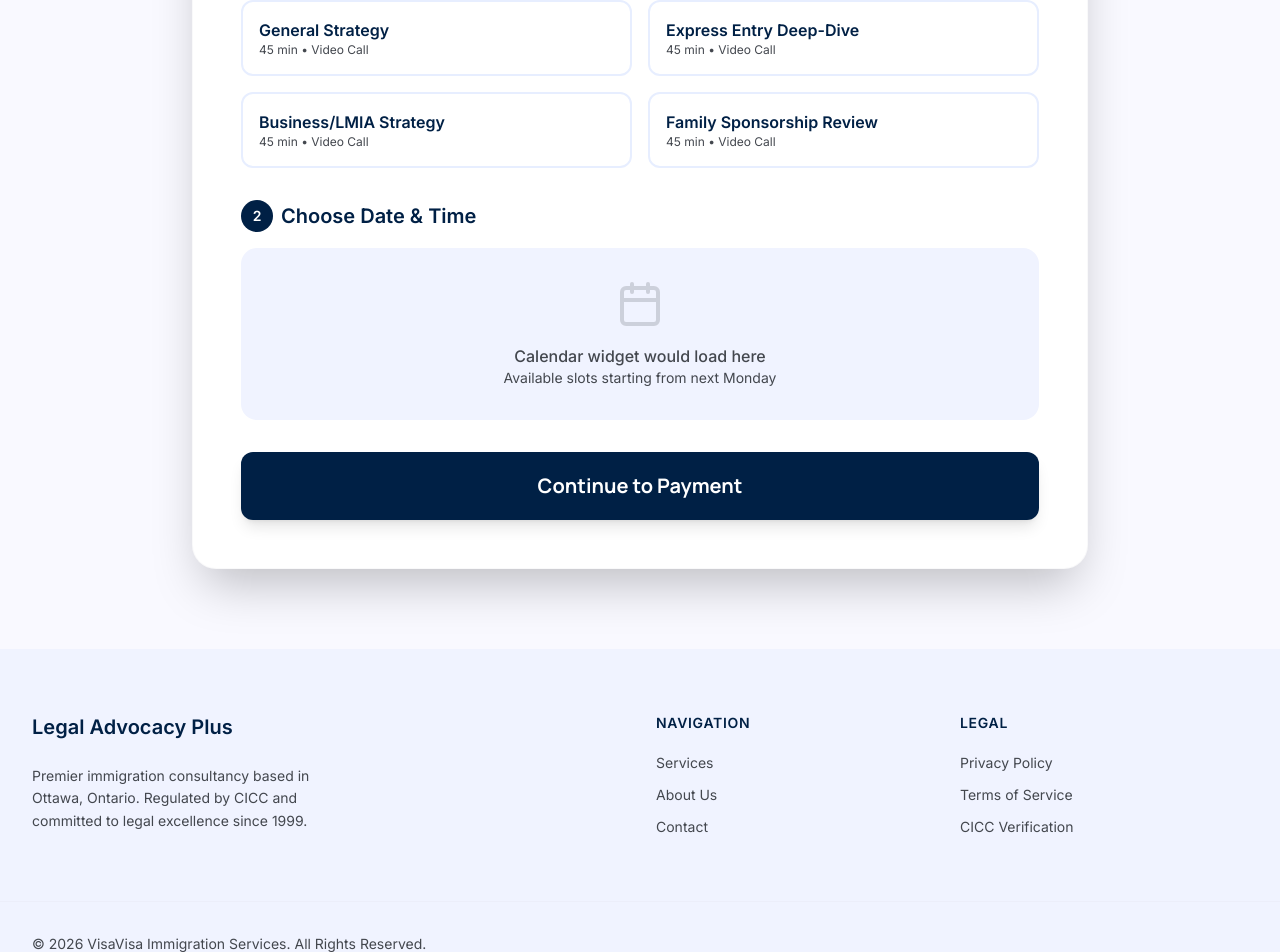
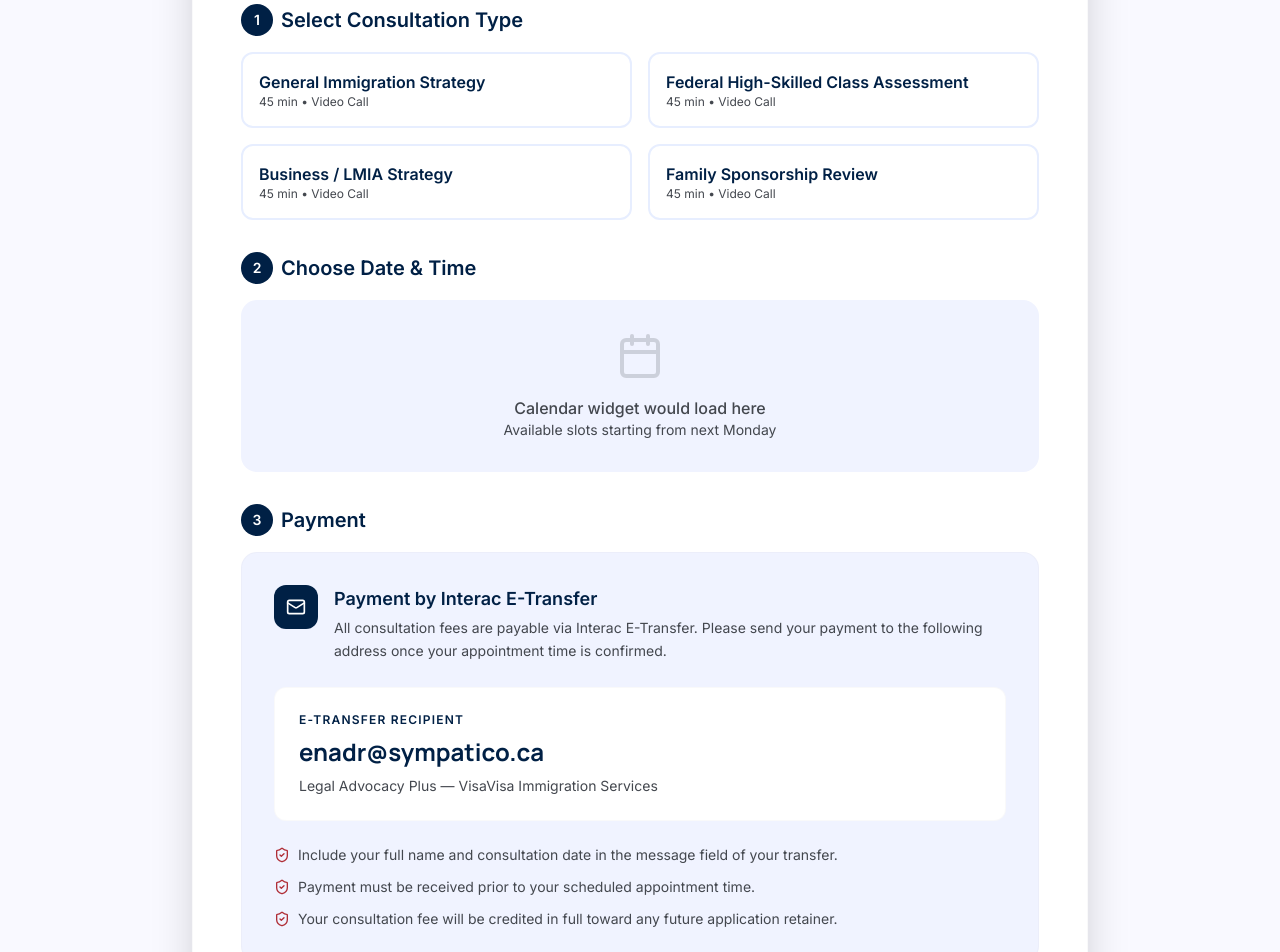
Before and after one commit to AdeSYZ/visavisa.ca, a React (Vite) app: page /book in a window 1280 px wide. Shown: the part 732-1684 px from the top of the page. Built offline with nearby package versions, Linux system fonts and the light colour scheme.

Commit message:
Add video hero, award badge, Federal High-Skilled Class update, e-transfer payment

```diff
--- a/src/pages/BookAppointment.tsx
+++ b/src/pages/BookAppointment.tsx
@@ -1,5 +1,5 @@
 import { motion } from 'motion/react';
-import { Calendar, Clock, User, ShieldCheck, Info } from 'lucide-react';
+import { Calendar, Clock, User, ShieldCheck, Info, Mail } from 'lucide-react';
 
 export default function BookAppointment() {
   return (
@@ -13,7 +13,7 @@ export default function BookAppointment() {
           >
             <h1 className="text-5xl font-headline font-extrabold text-primary mb-6">Book Your Assessment</h1>
             <p className="text-xl text-on-surface-variant leading-relaxed">
-              Start your journey with a direct, one-on-one consultation with Elie Nasrallah.
+              Begin your journey with a direct, one-on-one consultation with Elie Nasrallah, Principal Consultant.
             </p>
           </motion.div>
 
@@ -50,18 +50,23 @@ export default function BookAppointment() {
             <div className="p-8 md:p-12">
               <div className="flex items-center gap-3 text-secondary mb-8 bg-secondary/5 p-4 rounded-xl">
                 <Info className="w-5 h-5 shrink-0" />
-                <p className="text-sm font-medium">Initial assessments are subject to a professional fee which is credited toward your future application costs.</p>
+                <p className="text-sm font-medium">Initial assessments are subject to a professional fee, which is credited in full toward your future application costs.</p>
               </div>
 
               <div className="space-y-8">
-                {/* Step 1: Select Service */}
+                {/* Step 1: Select Consultation Type */}
                 <div>
                   <h2 className="text-xl font-bold text-primary mb-4 flex items-center gap-2">
                     <span className="w-8 h-8 rounded-full bg-primary text-white flex items-center justify-center text-sm">1</span>
                     Select Consultation Type
                   </h2>
                   <div className="grid md:grid-cols-2 gap-4">
-                    {['General Strategy', 'Express Entry Deep-Dive', 'Business/LMIA Strategy', 'Family Sponsorship Review'].map((type) => (
+                    {[
+                      'General Immigration Strategy',
+                      'Federal High-Skilled Class Assessment',
+                      'Business / LMIA Strategy',
+                      'Family Sponsorship Review'
+                    ].map((type) => (
                       <button key={type} className="p-4 text-left rounded-xl border-2 border-surface-container hover:border-primary hover:bg-surface-container transition-all group">
                         <p className="font-bold text-primary group-hover:text-primary">{type}</p>
                         <p className="text-xs text-on-surface-variant">45 min • Video Call</p>
@@ -83,9 +88,55 @@ export default function BookAppointment() {
                   </div>
                 </div>
 
+                {/* Step 3: Payment via E-Transfer */}
+                <div>
+                  <h2 className="text-xl font-bold text-primary mb-4 flex items-center gap-2">
+                    <span className="w-8 h-8 rounded-full bg-primary text-white flex items-center justify-center text-sm">3</span>
+                    Payment
+                  </h2>
+                  <div className="bg-surface-container-low rounded-2xl p-8 border border-outline-variant/10">
+                    <div className="flex items-start gap-4 mb-6">
+                      <div className="p-3 bg-primary text-white rounded-xl shrink-0">
+                        <Mail className="w-5 h-5" />
+                      </div>
+                      <div>
+                        <h3 className="font-bold text-primary text-lg mb-1">Payment by Interac E-Transfer</h3>
+                        <p className="text-on-surface-variant text-sm leading-relaxed">
+                          All consultation fees are payable via Interac E-Transfer. Please send your payment to the following address once your appointment time is confirmed.
+                        </p>
+                      </div>
+                    </div>
+
+                    <div className="bg-white rounded-xl p-6 border border-outline-variant/10 mb-6">
+                      <p className="text-xs font-bold text-primary uppercase tracking-widest mb-2">E-Transfer Recipient</p>
+                      <p className="text-2xl font-headline font-bold text-primary">enadr@sympatico.ca</p>
+                      <p className="text-sm text-on-surface-variant mt-2">Legal Advocacy Plus — VisaVisa Immigration Services</p>
+                    </div>
+
+                    <ul className="space-y-3 text-sm text-on-surface-variant">
+                      <li className="flex items-start gap-2">
+                        <ShieldCheck className="w-4 h-4 text-secondary mt-0.5 shrink-0" />
+                        Include your full name and consultation date in the message field of your transfer.
+                      </li>
+                      <li className="flex items-start gap-2">
+                        <ShieldCheck className="w-4 h-4 text-secondary mt-0.5 shrink-0" />
+                        Payment must be received prior to your scheduled appointment time.
+                      </li>
+                      <li className="flex items-start gap-2">
+                        <ShieldCheck className="w-4 h-4 text-secondary mt-0.5 shrink-0" />
+                        Your consultation fee will be credited in full toward any future application retainer.
+                      </li>
+                    </ul>
+                  </div>
+                </div>
+
                 <button className="w-full bg-primary text-white py-5 rounded-xl font-headline font-bold text-xl shadow-lg hover:bg-primary-container transition-all">
-                  Continue to Payment
+                  Confirm Appointment Request
                 </button>
+
+                <p className="text-center text-xs text-on-surface-variant">
+                  By submitting this request, you acknowledge that appointment confirmation is subject to availability and receipt of payment.
+                </p>
               </div>
             </div>
           </motion.div>
--- a/src/pages/Home.tsx
+++ b/src/pages/Home.tsx
@@ -5,7 +5,7 @@ import { Link } from 'react-router-dom';
 export default function Home() {
   return (
     <main className="pt-24">
-      {/* Hero Section */}
+      {/* Hero Section — Video */}
       <section className="relative overflow-hidden bg-surface py-24 md:py-32">
         <div className="max-w-7xl mx-auto px-8 grid md:grid-cols-2 gap-16 items-center">
           <motion.div
@@ -38,11 +38,13 @@ export default function Home() {
             className="relative"
           >
             <div className="aspect-[4/5] rounded-xl overflow-hidden shadow-2xl relative z-10">
-              <img
-                src="palamFountain.webp"
-                alt="Canadian landscape heritage"
-                className="w-full h-full object-cover grayscale hover:grayscale-0 transition-all duration-700"
-                referrerPolicy="no-referrer"
+              <video
+                src="visa_visa_video.webm"
+                autoPlay
+                muted
+                loop
+                playsInline
+                className="w-full h-full object-cover"
               />
             </div>
             <div className="absolute -bottom-8 -left-8 bg-surface-container-lowest p-8 rounded-lg shadow-xl z-20 border border-outline-variant/10 max-w-xs">
@@ -56,13 +58,18 @@ export default function Home() {
       {/* Credential Strip */}
       <section className="bg-surface-container-high py-12">
         <div className="max-w-7xl mx-auto px-8">
-          <div className="flex flex-wrap justify-center items-center gap-12 opacity-60">
+          <div className="flex flex-wrap justify-center items-center gap-10 opacity-80">
             <div className="flex items-center gap-2 font-headline font-black text-xl text-primary">
               <Verified className="w-6 h-6" /> CICC MEMBER
             </div>
             <div className="flex items-center gap-2 font-headline font-black text-xl text-primary">
               <Award className="w-6 h-6" /> TOP 25 OTTAWA
             </div>
+            <img
+              src="visa_visa_award_logo.png"
+              alt="Three Best Rated — Best Immigration Consultants Ottawa 2020"
+              className="h-36 w-auto object-contain"
+            />
             <div className="flex items-center gap-2 font-headline font-black text-xl text-primary">
               <Gavel className="w-6 h-6" /> LEGAL EXCELLENCE
             </div>
@@ -84,8 +91,10 @@ export default function Home() {
           <div className="md:col-span-8 bg-surface-container-lowest p-10 rounded-xl shadow-md flex flex-col justify-between border border-outline-variant/10 group hover:bg-primary transition-all duration-500">
             <div>
               <Rocket className="w-12 h-12 text-secondary mb-6 group-hover:text-white transition-colors" />
-              <h3 className="text-3xl font-headline font-bold text-primary mb-4 group-hover:text-white">Express Entry System</h3>
-              <p className="text-on-surface-variant group-hover:text-white/80 max-w-md">Mastering the new Category-Based Selection system to ensure your profile stands out in the selection pool.</p>
+              <h3 className="text-3xl font-headline font-bold text-primary mb-4 group-hover:text-white">Federal High-Skilled Class</h3>
+              <p className="text-on-surface-variant group-hover:text-white/80 max-w-md">
+                The forthcoming Federal High-Skilled Class will consolidate the former Express Entry streams — the Federal Skilled Worker Programme, Canadian Experience Class, and Federal Skilled Trades Programme — into a single, unified programme. Designed to prioritise high-wage earners and address Canada's evolving labour market demands, this new system retains the competitive Comprehensive Ranking System pool. We provide strategic profile assessment and planning to maximise your eligibility under the new framework.
+              </p>
             </div>
             <Link to="/services" className="text-primary font-bold flex items-center gap-2 group-hover:text-white mt-8">
               Learn More <ArrowRight className="w-4 h-4" />
@@ -128,21 +137,32 @@ export default function Home() {
             <div className="border-l-4 border-secondary pl-12">
               <h2 className="text-5xl font-headline font-extrabold mb-8 tracking-tight italic">The Advocate's Desk</h2>
               <p className="text-xl text-white/80 mb-8 leading-relaxed font-light">
-                Elie Nasrallah is not just a consultant; he is a voice in the national conversation on immigration. As a Full Member of the <span className="text-white font-bold">CICC</span> and recognized among the "Top 25 People in the Capital," his expertise is sought by media and government alike.
+                Elie Nasrallah is not merely a consultant; he is a recognised voice in Canada's national conversation on immigration policy. As a Full Member of the <span className="text-white font-bold">CICC</span> and honoured among the "Top 25 People in the Capital," his counsel is sought by media, government, and clients of the highest complexity.
               </p>
               <div className="space-y-6">
                 <div className="flex items-start gap-4">
-                  <Verified className="w-6 h-6 text-secondary mt-1" />
+                  <Verified className="w-6 h-6 text-secondary mt-1 shrink-0" />
                   <div>
                     <p className="font-bold text-lg">CICC Membership #R416303</p>
                     <p className="text-white/60 text-sm">Regulated Canadian Immigration Consultant in good standing.</p>
                   </div>
                 </div>
                 <div className="flex items-start gap-4">
-                  <Award className="w-6 h-6 text-secondary mt-1" />
+                  <img
+                    src="visa_visa_award_logo.png"
+                    alt="Three Best Rated Award"
+                    className="w-24 h-24 object-contain shrink-0"
+                  />
                   <div>
-                    <p className="font-bold text-lg">Best Immigration Consultants Award</p>
-                    <p className="text-white/60 text-sm">Multi-year recipient of Ottawa's consumer choice recognition.</p>
+                    <p className="font-bold text-lg">Three Best Rated® — Best Immigration Consultants, Ottawa</p>
+                    <p className="text-white/60 text-sm">2020 Award recipient. Recognised among Ottawa's Top 3 Immigration Consultancies by Three Best Rated®.</p>
+                  </div>
+                </div>
+                <div className="flex items-start gap-4">
+                  <Award className="w-6 h-6 text-secondary mt-1 shrink-0" />
+                  <div>
+                    <p className="font-bold text-lg">Consumer Choice Award — Multi-Year Recipient</p>
+                    <p className="text-white/60 text-sm">Voted Ottawa's premier immigration consultancy by consumers for multiple consecutive years.</p>
                   </div>
                 </div>
               </div>
@@ -188,7 +208,7 @@ export default function Home() {
             <h2 className="text-primary font-headline font-black text-sm tracking-[0.2em] uppercase mb-4">Latest Publication</h2>
             <h3 className="text-4xl font-headline font-bold text-primary mb-6">Gates and Walls: Stories of Migration in Modern Times</h3>
             <p className="text-lg text-on-surface-variant leading-relaxed mb-8">
-              In his latest work, Elie Nasrallah explores the human dimension of the immigrant experience. Through compelling narratives and intellectual rigor, he examines the barriers and opportunities facing those searching for a new home.
+              In his latest work, Elie Nasrallah explores the human dimension of the immigrant experience. Through compelling narratives and intellectual rigour, he examines the barriers and opportunities facing those who seek a new home in Canada.
             </p>
             <div className="flex flex-wrap gap-6 items-center">
               <a
@@ -227,7 +247,7 @@ export default function Home() {
             ].map((t, i) => (
               <div key={i} className={`bg-surface-container-lowest p-10 rounded-xl shadow-md border border-outline-variant/5 ${i === 1 ? 'mt-8 md:mt-16' : ''}`}>
                 <div className="flex gap-1 text-secondary mb-6">
-                  {[...Array(5)].map((_, i) => <Star key={i} className="w-5 h-5 fill-current" />)}
+                  {[...Array(5)].map((_, j) => <Star key={j} className="w-5 h-5 fill-current" />)}
                 </div>
                 <p className="text-on-surface mb-8 italic leading-relaxed">"{t.text}"</p>
                 <div className="flex items-center gap-4">
--- a/src/pages/Services.tsx
+++ b/src/pages/Services.tsx
@@ -5,28 +5,48 @@ import { Link } from 'react-router-dom';
 export default function Services() {
   const services = [
     {
-      title: "Economic Immigration",
+      title: "Federal High-Skilled Class",
       icon: <Globe className="w-8 h-8" />,
-      description: "Strategic guidance for the Express Entry System and its new Category-Based Selection focus.",
-      items: ["Express Entry System (Strategic Profiling)", "Category-Based Selection (STEM, Healthcare, Trades)", "Provincial Nominee Programs (PNP)", "Atlantic Immigration Program"]
+      description: "Strategic guidance for Canada's incoming Federal High-Skilled Class — the unified programme that will replace the former Express Entry streams by 2026–2027. We assess your profile against the new criteria and build a submission strategy aligned with Canada's evolving labour market priorities.",
+      items: [
+        "Federal High-Skilled Class (Unified Stream — replaces FSWP, CEC & FSTP)",
+        "Category-Based Selection (STEM, Healthcare, Skilled Trades)",
+        "Provincial Nominee Programmes (PNP)",
+        "Atlantic Immigration Programme"
+      ]
     },
     {
       title: "Family Class",
       icon: <Users className="w-8 h-8" />,
-      description: "Reuniting families through robust sponsorship applications.",
-      items: ["Spousal & Common-law Sponsorship", "Parent and Grandparent Sponsorship", "Dependent Child Sponsorship", "Super Visas"]
+      description: "Reuniting families through robust and well-prepared sponsorship applications.",
+      items: [
+        "Spousal & Common-law Sponsorship",
+        "Parent and Grandparent Sponsorship",
+        "Dependent Child Sponsorship",
+        "Super Visas"
+      ]
     },
     {
       title: "Business & Corporate",
       icon: <Briefcase className="w-8 h-8" />,
-      description: "Strategic immigration solutions for businesses and entrepreneurs.",
-      items: ["Labour Market Impact Assessments (LMIA)", "Intra-Company Transfers", "Start-up Visa Program", "Self-Employed Persons Program"]
+      description: "Strategic immigration solutions tailored for businesses, investors, and entrepreneurs.",
+      items: [
+        "Labour Market Impact Assessments (LMIA)",
+        "Intra-Company Transfers",
+        "Start-up Visa Programme",
+        "Self-Employed Persons Programme"
+      ]
     },
     {
       title: "Temporary Residence",
       icon: <GraduationCap className="w-8 h-8" />,
-      description: "Securing your right to study, work, or visit Canada.",
-      items: ["Study Permits", "Work Permits (Open & Closed)", "Visitor Visas (TRV)", "Electronic Travel Authorizations (eTA)"]
+      description: "Securing your right to study, work, or visit Canada through accurate and timely applications.",
+      items: [
+        "Study Permits",
+        "Work Permits (Open & Closed)",
+        "Visitor Visas (Temporary Resident Visa)",
+        "Electronic Travel Authorisations (eTA)"
+      ]
     }
   ];
 
@@ -41,7 +61,20 @@ export default function Services() {
           >
             <h1 className="text-5xl md:text-6xl font-headline font-extrabold text-primary mb-6">Our Services</h1>
             <p className="text-xl text-on-surface-variant max-w-2xl leading-relaxed">
-              Comprehensive immigration solutions tailored to your unique profile. We provide legal clarity in a complex regulatory landscape.
+              Comprehensive immigration solutions tailored to your unique profile. We provide legal clarity and strategic direction in an increasingly complex regulatory landscape.
+            </p>
+          </motion.div>
+
+          {/* Federal High-Skilled Class Notice Banner */}
+          <motion.div
+            initial={{ opacity: 0, y: 10 }}
+            animate={{ opacity: 1, y: 0 }}
+            transition={{ delay: 0.15 }}
+            className="mb-12 bg-surface-container border-l-4 border-secondary p-6 rounded-xl"
+          >
+            <p className="text-sm font-bold text-secondary uppercase tracking-wider mb-2">Important Policy Update — 2026/2027</p>
+            <p className="text-on-surface-variant leading-relaxed">
+              The Government of Canada, through Immigration, Refugees and Citizenship Canada (IRCC), has proposed replacing the three existing Express Entry streams — the Federal Skilled Worker Programme (FSWP), the Canadian Experience Class (CEC), and the Federal Skilled Trades Programme (FSTP) — with a single, unified <span className="font-bold text-primary">Federal High-Skilled Class</span>. This new framework consolidates eligibility requirements into one programme, placing emphasis on high-wage occupations and targeted labour market needs, while preserving the competitive Comprehensive Ranking System (CRS) pool. Legal Advocacy Plus is actively monitoring these regulatory developments to ensure our clients receive current, accurate, and strategic counsel.
             </p>
           </motion.div>
 
@@ -77,9 +110,9 @@ export default function Services() {
           <div className="mt-20 bg-primary text-white p-12 rounded-2xl relative overflow-hidden">
             <div className="relative z-10 grid md:grid-cols-2 gap-12 items-center">
               <div>
-                <h2 className="text-3xl font-headline font-bold mb-6">Specialized Legal Advocacy</h2>
+                <h2 className="text-3xl font-headline font-bold mb-6">Specialised Legal Advocacy</h2>
                 <p className="text-white/80 mb-8">
-                  Beyond standard applications, we provide high-level advocacy for complex cases, including appeals and humanitarian considerations.
+                  Beyond standard applications, we provide high-level advocacy for complex and sensitive cases, including appeals and humanitarian and compassionate considerations.
                 </p>
                 <div className="flex flex-wrap gap-4">
                   <div className="flex items-center gap-2 bg-white/10 px-4 py-2 rounded-full text-sm">
```
Also changed, not shown: public/visa_visa_award_logo.png (added), 1 other file (tests, documents, lock files or other folders).
